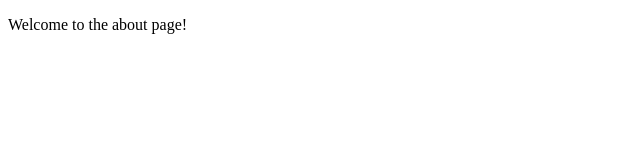
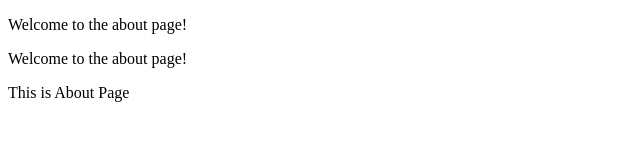
Before and after one commit to Harsh8503/My-Weather-App-main, a plain HTML site: page about.html in a window 1280 px wide. Shown: the whole page, without its empty margins (0-640 px from the left). Drawn offline with Linux system fonts and the light colour scheme.

Commit message:
update about page

```diff
--- a/about.html
+++ b/about.html
@@ -8,5 +8,7 @@
 </head>
 <body>
     <div><p>Welcome to the about page!</p></div>
+    <div><p>Welcome to the about page!</p></div>
+    <div><p>This is About Page</p></div>
 </body>
 </html>
```
